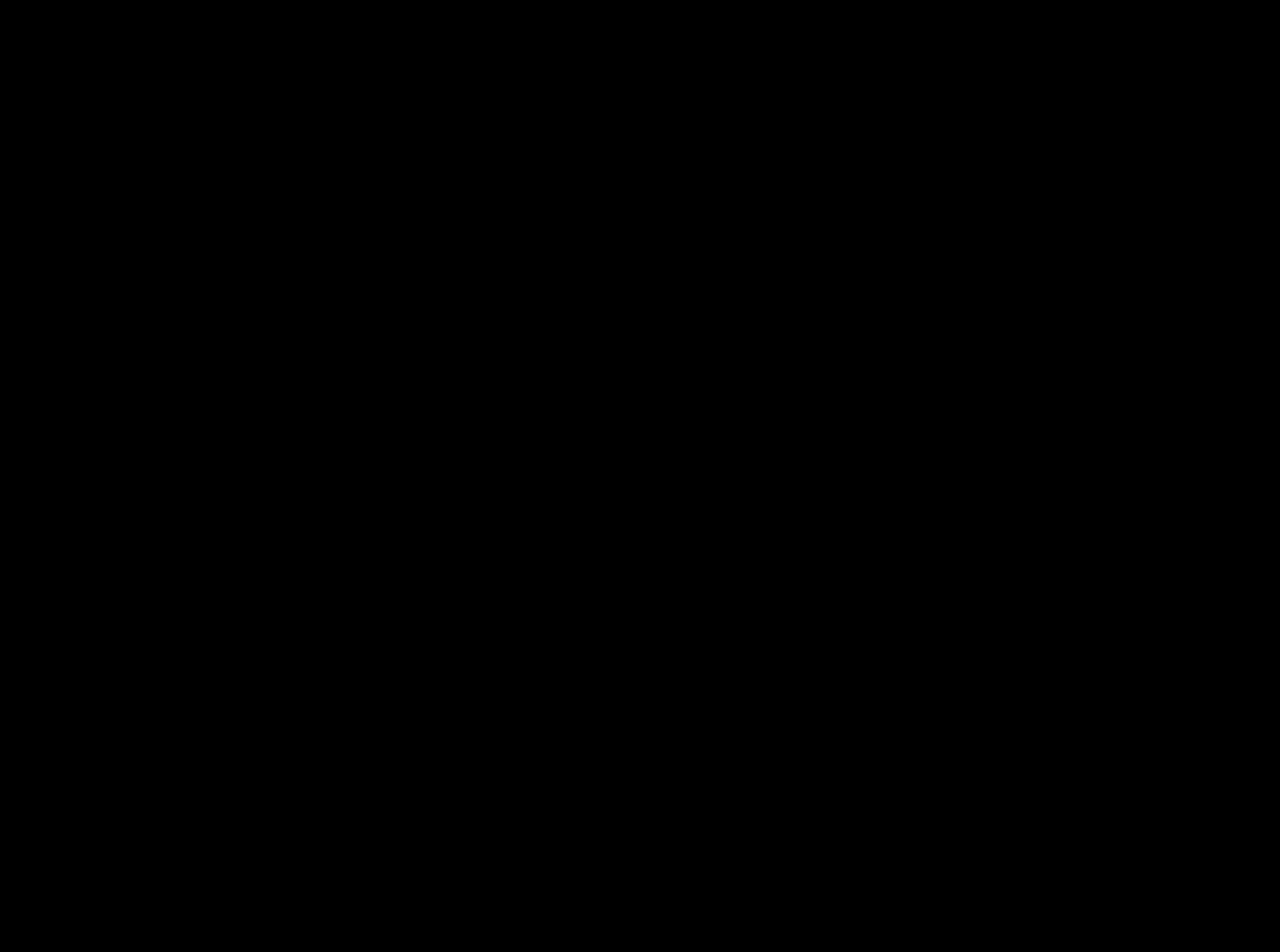
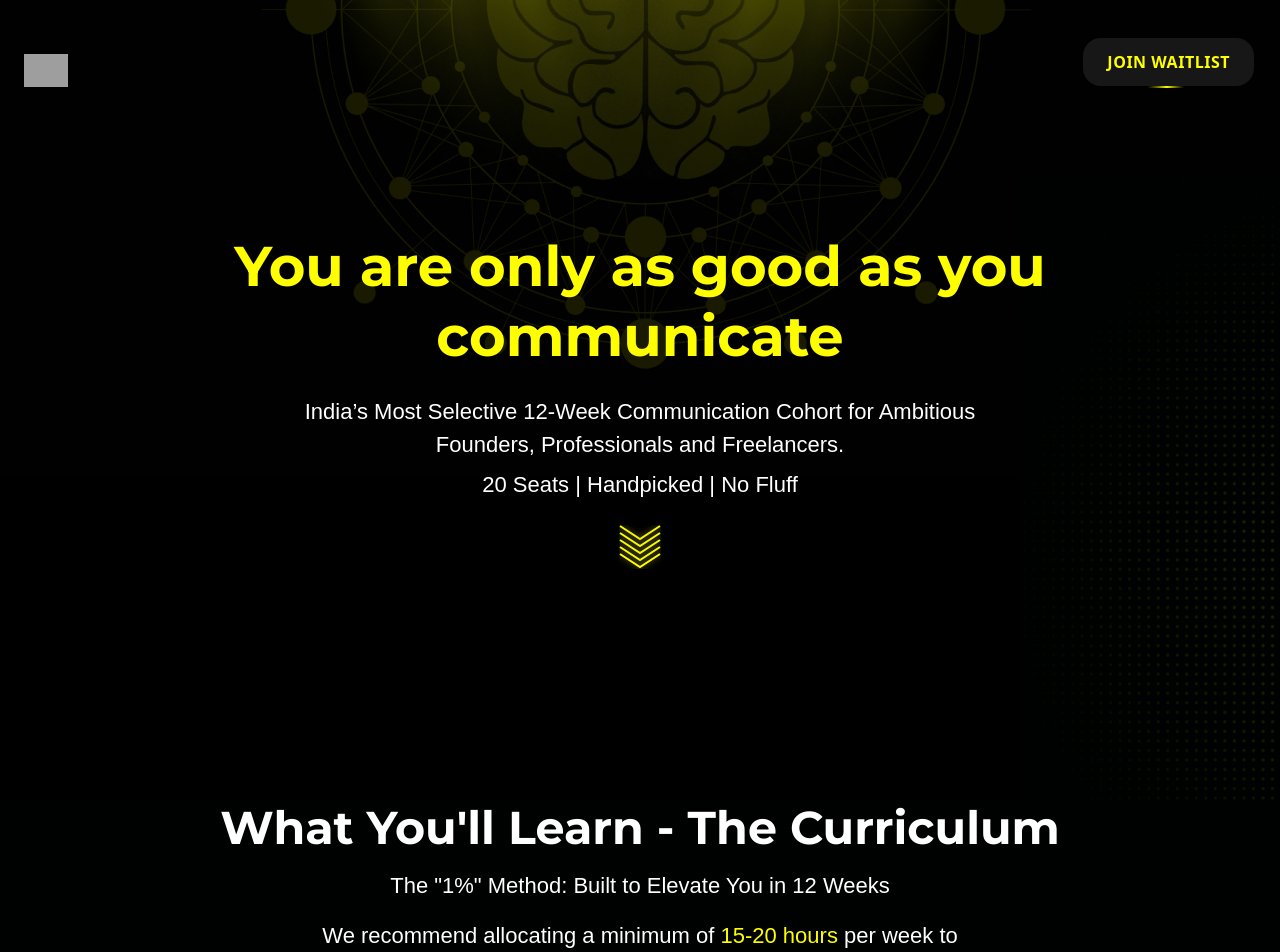
Before and after one commit to yapcapitalist/YC, a React (Vite) app: page /webinar in a window 1280 px wide. Before the commit this address had no page. Shown: the top 952 px of the page. Before the commit the page ends 800 px from the top, so only its background shows below. Built offline with nearby package versions, Linux system fonts and the light colour scheme; grey boxes are pictures that could not be loaded; a web font is replaced by a local one.

Commit message:
webinar Added

```diff
--- /dev/null
+++ b/src/components/Webinar.jsx
@@ -0,0 +1,21 @@
+import React from 'react'
+import Hero from './Hero.jsx'
+import Curriculum from './Curriculumn.jsx';
+import StartCreatorCareer from './ReadytoStart.jsx';
+import StickyHeader from './Head.jsx';
+import Footer from './Footer.jsx';
+
+
+const Webinar = () => {
+    return (
+        <div>
+            <StickyHeader />
+            <Hero />
+            <Curriculum />
+            <StartCreatorCareer />
+            <Footer/>
+        </div>
+    )
+}
+
+export default Webinar
--- a/src/main.jsx
+++ b/src/main.jsx
@@ -23,6 +23,7 @@ import ApplicationForm from './components/Question.jsx';
 import TermsandCondition from './components/TermsandCondition.jsx';
 import SocialLinks from './components/Social.jsx';
 import BonusTracks from './components/BonusTracks.jsx';
+import Webinar from './components/webinar.jsx';
 
 createRoot(document.getElementById('root')).render(
   <StrictMode>
@@ -59,6 +60,7 @@ createRoot(document.getElementById('root')).render(
         <Route path="/apply" element={<Apply />} />
         <Route path="/application-form" element={<ApplicationForm />} />
         <Route path='/termsandconditions' element={<TermsandCondition/>}/>
+        <Route path='/webinar' element={<Webinar/>}/>
       </Routes>
     </BrowserRouter>
   </StrictMode>
```
